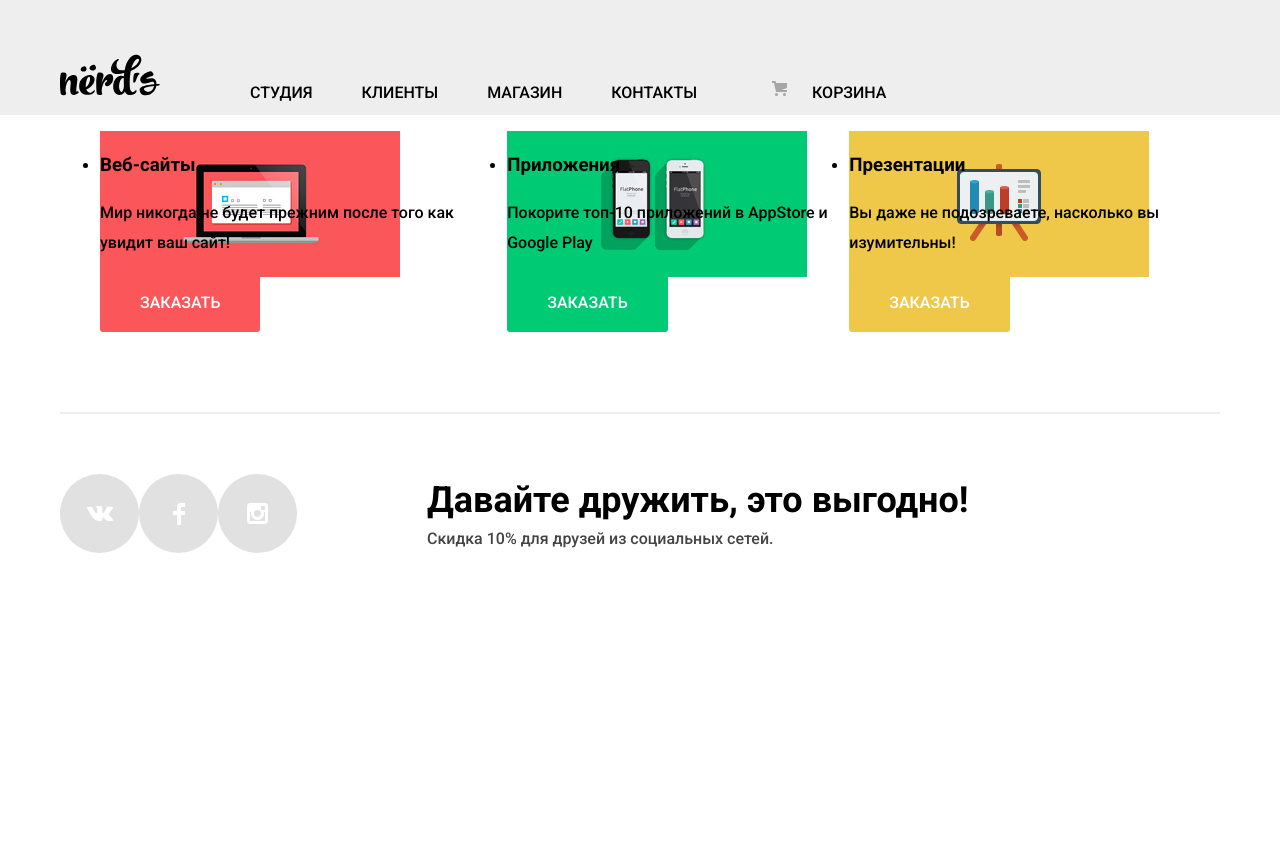
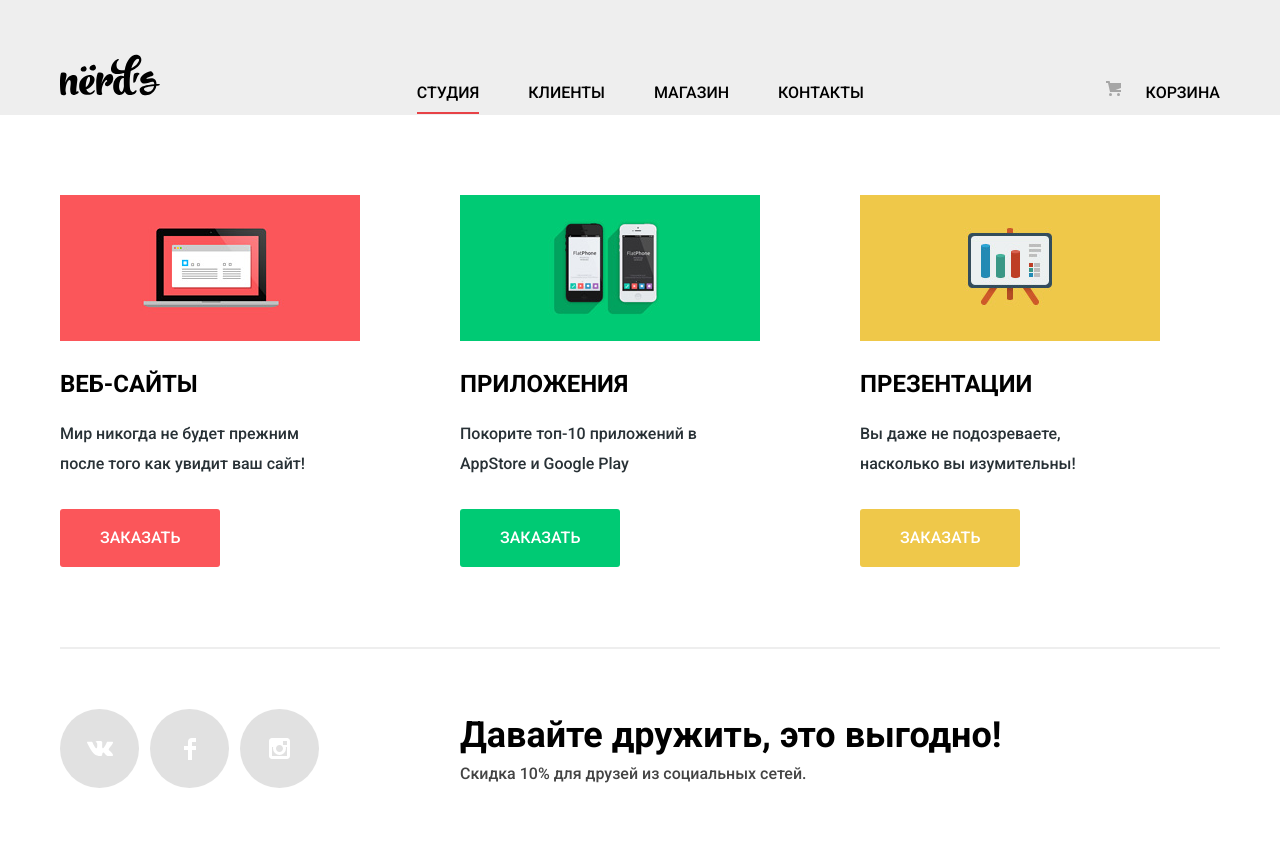
Before and after one commit to DaryaKan/1009689-nerds-25, a plain HTML site: page index.html in a window 1280 px wide. Before the commit the page ends 800 px from the top, so only its background shows below. Drawn offline with Linux system fonts and the light colour scheme; files whose address does not match are found by name.

Commit message:
Выполняет задание 6

```diff
--- a/css/style.css
+++ b/css/style.css
@@ -21,6 +21,7 @@ body {
   flex-wrap: wrap;
   margin: auto;
   width: 1200px;
+  justify-content: space-between;
 }
 
 .main-header-logo {
@@ -70,6 +71,11 @@ body {
 .site-navigation a:active,
 .order-cart a:active {
   color: rgba(0, 0, 0, 0.3);
+}
+
+.current {
+	border-bottom: 2px solid #e74246;
+	padding-bottom: 10px
 }
 
 .order-cart {
@@ -240,6 +246,7 @@ body {
 	width: 360px;
 	opacity: .3;
 	padding: 0;
+	content: "";
 }
 
 .catalog-item:hover:before {
@@ -282,16 +289,16 @@ body {
 .item-info p {
 	text-align: center;
 	width: 230px;
-	margin: 0 auto
+	margin: 0 auto;
 }
 
 .catalog-link:hover .item-info {
-	transform: scale(1)
+	transform: scale(1);
 }
 
 .catalog-item:hover .item-info {
 	-webkit-transform: scale(1);
-	transform: scale(1)
+	transform: scale(1);
 }
 
 .button {
@@ -381,23 +388,22 @@ body {
 }
 
 .social-btns li {
+  display: inline-block;
+  vertical-align: top;
   width: 79px;
   height: 79px;
   border-radius: 50%;
   background-color: #e1e1e1;
+  cursor: pointer;
+  margin-right: 11px;
 }
 
-.social-btns li:hover {
-  width: 79px;
-  height: 79px;
-  border-radius: 50%;
+.social-btns li:hover,
+.social-btns li:focus {
   background-color: #e74246;
 }
 
 .social-btns li:active {
-  width: 79px;
-  height: 79px;
-  border-radius: 50%;
   background-color: #d7373b;
 }
 
@@ -467,6 +473,33 @@ a {
 	border-bottom: 2px solid #eee;
 }
 
+
+.flex-box {
+	display: flex;
+	flex-direction: row;
+	justify-content: space-between;
+	width: 1100px;
+	margin-bottom: 80px;
+}
+
+.box {
+	width: 300px;
+	margin-top: 80px;
+}
+
+.box h3 {
+	text-transform: uppercase;
+	font-size: 24px;
+	font-weight: 700;
+	margin: 174px 0 20px;
+	max-width: 300px;
+}
+
+.box p {
+	margin: 0 0 30px;
+	max-width: 270px;
+	color: #283136;
+}
 
 .case-items {
 	display: flex;
--- a/index.html
+++ b/index.html
@@ -14,7 +14,7 @@
               <img src="img/nerds-logo.svg" width="100" height="50" alt="Нёрдс">
             </a>
             <ul class="site-navigation">
-              <li><a href="info.html">СТУДИЯ</a></li>
+                <li><a class="current" href="index.html">СТУДИЯ</a></li>
               <li><a href="clients.html">КЛИЕНТЫ</a></li>
               <li><a href="catalog.html">МАГАЗИН</a></li>
               <li><a href="contacts.html">КОНТАКТЫ</a></li>
@@ -23,26 +23,28 @@
           </nav>
     </header>
     <main class="container">
+        <h1 class="visually-hidden">Студия "Нёрдс"</h1>
           <section class="advantages">
                   <h2 class="visually-hidden">Наши услуги</h2>
-            <ul class="case-items">
-              <li class="item-sites">
+          <div class="flex-box">
+            <div class="box item-sites">
               <h3>Веб-сайты</h3>
               <p>Мир никогда не будет прежним после того как увидит ваш сайт!</p>
-                <a href="order-sites.html" class="button button-order-red">Заказать</a>
-              </li>
-              <li class="item-apps">
+              <a href="catalog.html" class="button button-order-red">Заказать</a>
+            </div>
+            <div class="box item-apps">
               <h3>Приложения</h3>
               <p>Покорите топ-10 приложений в AppStore и Google Play</p>
-                <a href="order-apps.html" class="button button-order-green">Заказать</a>
-              </li>
-              <li class="item-pres">
+              <a href="catalog.html" class="button button-order-green">Заказать</a>
+            </div>
+            <div class="box item-pres">
               <h3>Презентации</h3>
               <p>Вы даже не подозреваете, насколько вы изумительны!</p>
-                <a href="order-presentations.html" class="button button-order-yellow">Заказать</a>
-            </li>
-            </ul>
+              <a href="catalog.html" class="button button-order-yellow">Заказать</a>
+            </div>
+          </div>
           </section>
+          </main>
 
     <footer class="main-footer">
         <ul class="social-btns">
@@ -54,6 +56,5 @@
         <span>Давайте дружить, это выгодно!<br></span>
         Скидка 10% для друзей из социальных сетей.</p>
     </footer>
-    </main>
   </body>
 </html>
```
Also changed, not shown: catalog.html (+1 -1 lines). Lines whose indentation alone changed are shown as unchanged.
